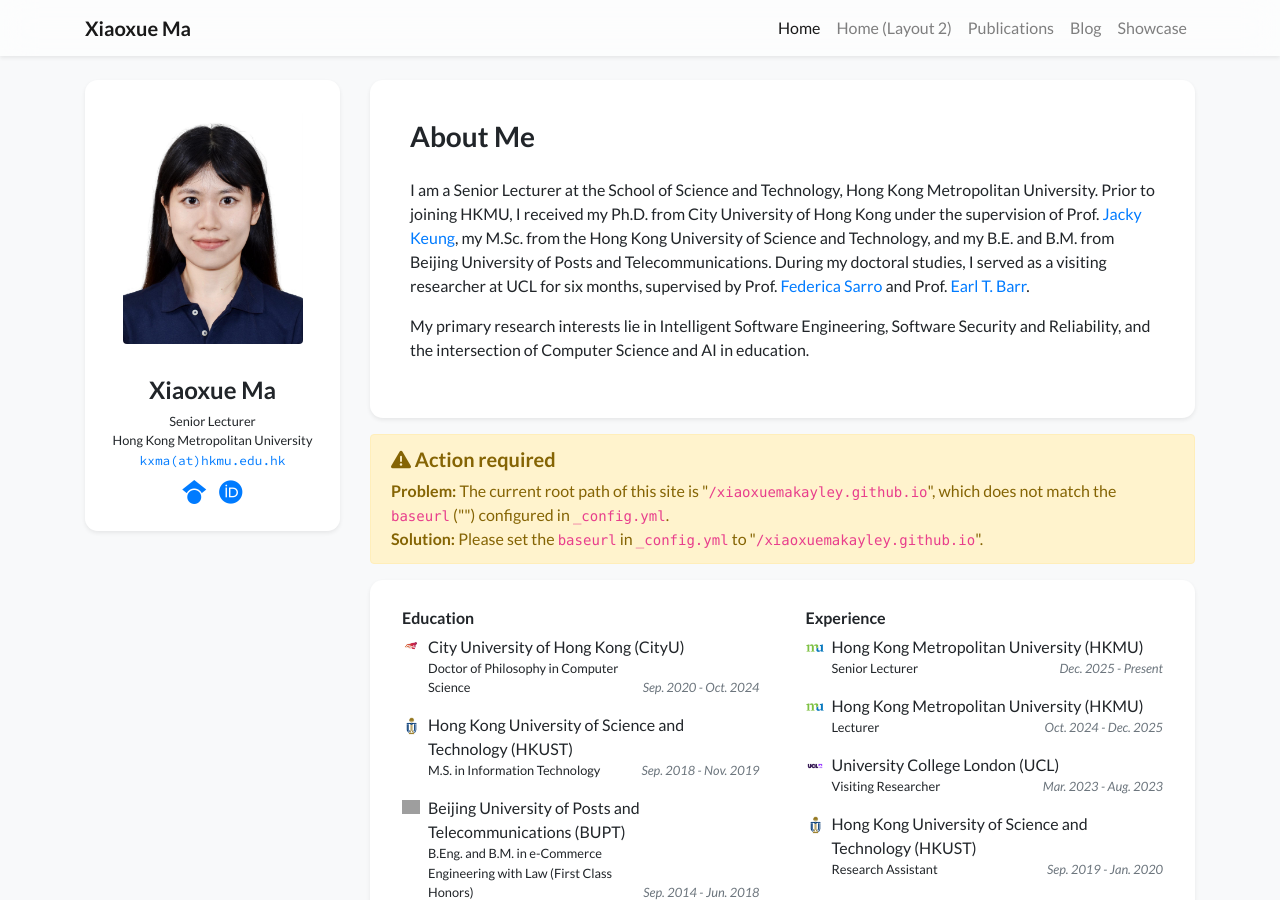
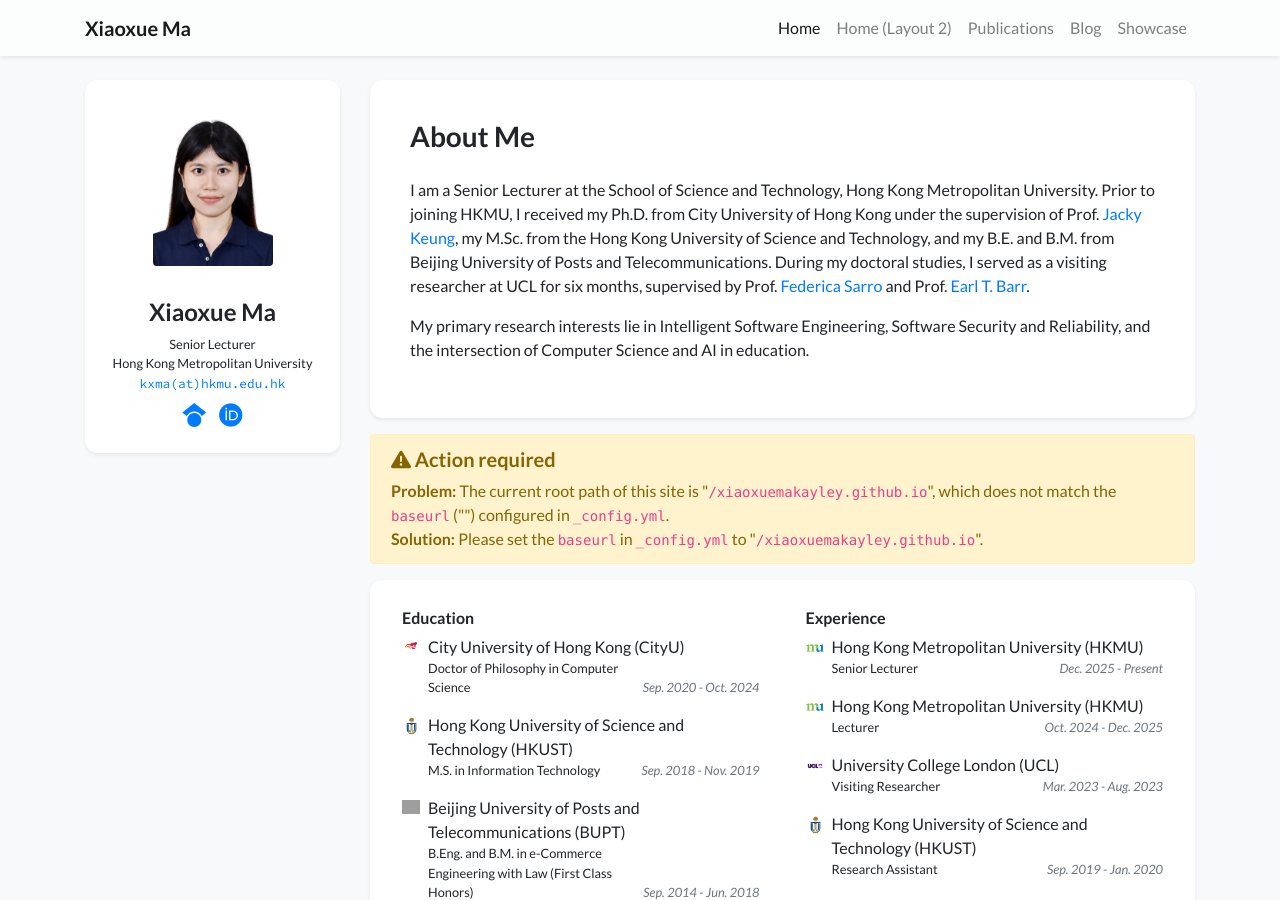
Before and after one commit to xiaoxuemakayley/xiaoxuemakayley.github.io, a Jekyll site: the page built from index.html, in a window 1280 px wide and 900 px high. Built offline with Jekyll 4.4.1, drawn with Linux system fonts in a browser that asks for light colours; nearby versions of some CDN libraries; a style sheet for code colours, icons or effects is not loaded; grey boxes are pictures that could not be loaded.

Commit message:
Update profile_card_mini.html

```diff
--- a/_includes/widgets/profile_card_mini.html
+++ b/_includes/widgets/profile_card_mini.html
@@ -10,7 +10,7 @@
                             <img
                                 src="{{ site.data.profile.portrait_url | relative_url }}"
                                 class="figure-img img-fluid rounded"
-                                style="max-width: 180px; height: auto;"
+                                style="max-width: 120px; height: auto;"
                                 data-toggle="tooltip"
                                 data-placement="top"
                                 title="{{ site.data.profile.portrait_caption }}">
```
